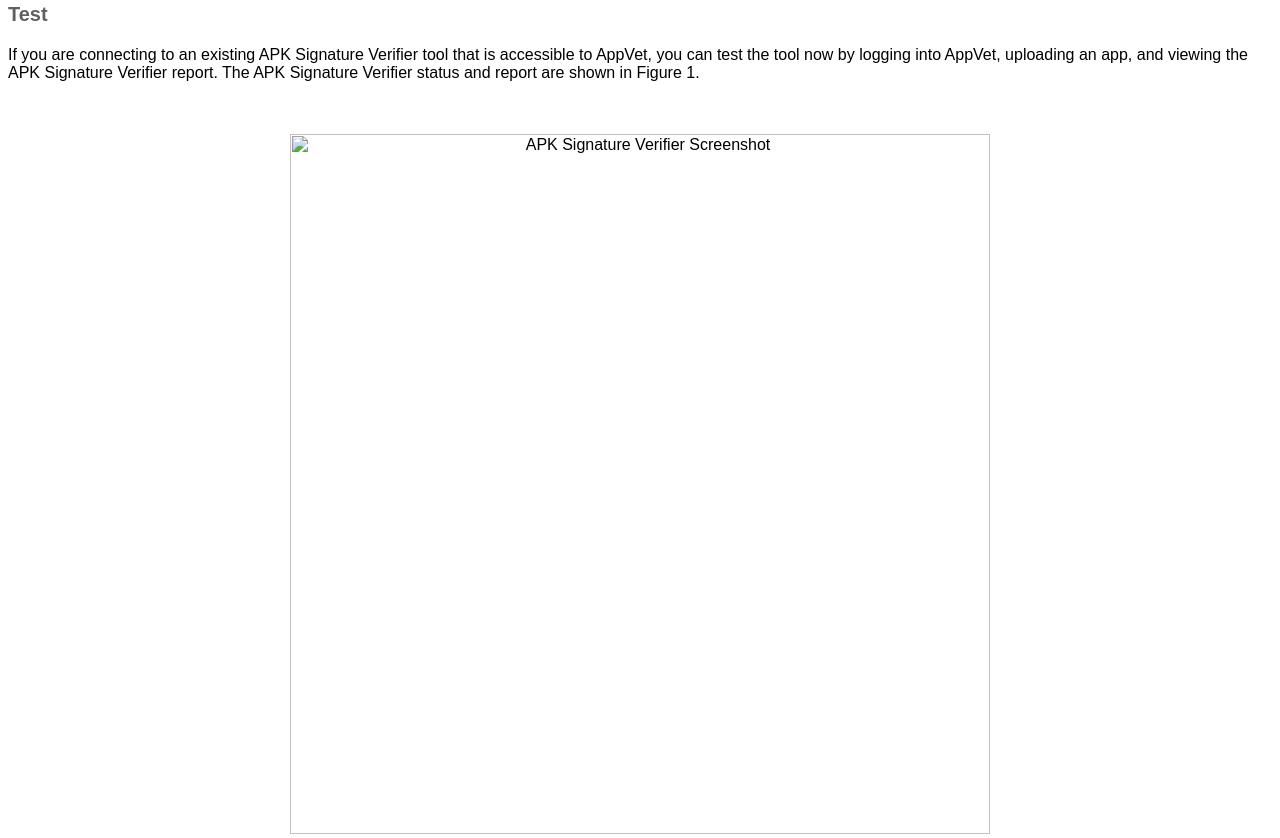
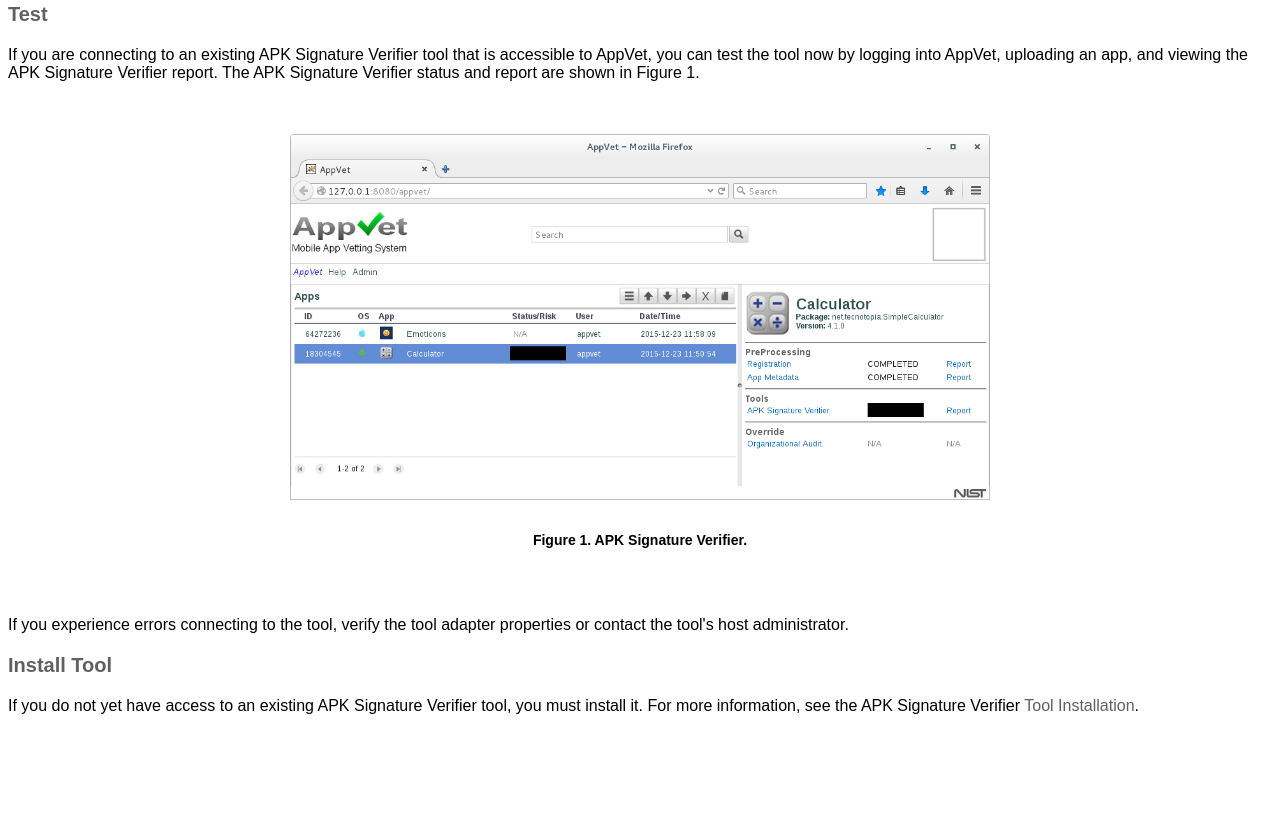
Before and after one commit to AppVet/android-sigverifier-tool, a plain HTML site: page appvet_config.html in a window 1280 px wide. Shown: the part 1526-2364 px from the top of the page. After the commit the page ends 2285 px from the top, so only its background shows below. Drawn offline with Linux system fonts and the light colour scheme.

Commit message:
Updated content.

```diff
--- a/appvet_config.html
+++ b/appvet_config.html
@@ -105,7 +105,7 @@ status and report are shown in Figure 1.
 <br>
 <br>
 <center>
-	<img width="700px" src="images/screenshot.png" alt="APK Signature Verifier Screenshot">
+	<img width="700px" src="images/apk-sigverify-tool.png" alt="APK Signature Verifier Screenshot">
 	<br> <br>
 			<p class="cap">Figure 1. APK Signature Verifier.</p>
 
```
Also changed, not shown: overview.html (+3 -1 lines).
